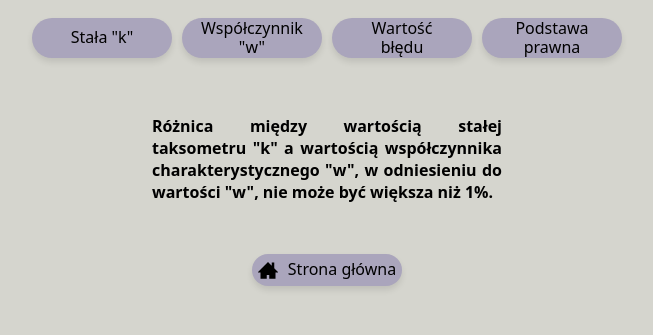
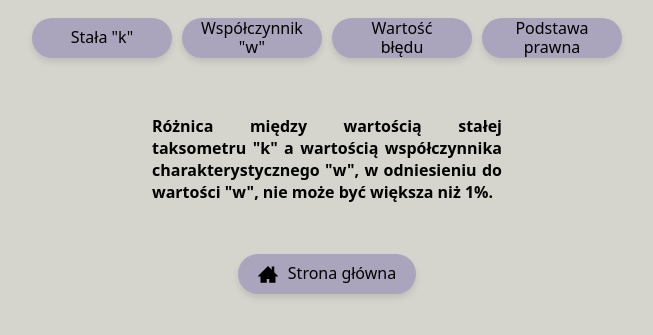
Before and after one commit to Blazej90/taxi-test, a plain HTML site: page error.html in a window 1280 px wide. Shown: the part 83-418 px from the top of the page, without its empty margins (313-966 px from the left). Drawn offline with nearby package versions, Linux system fonts and the light colour scheme.

Commit message:
btn home page

```diff
--- a/common.css
+++ b/common.css
@@ -40,6 +40,8 @@ footer {
 #btn-home-page {
   display: flex;
   align-items: center;
+  height: 40px;
+  padding: 20px;
 }
 #icon-home3 {
   padding-right: 10px;
```
